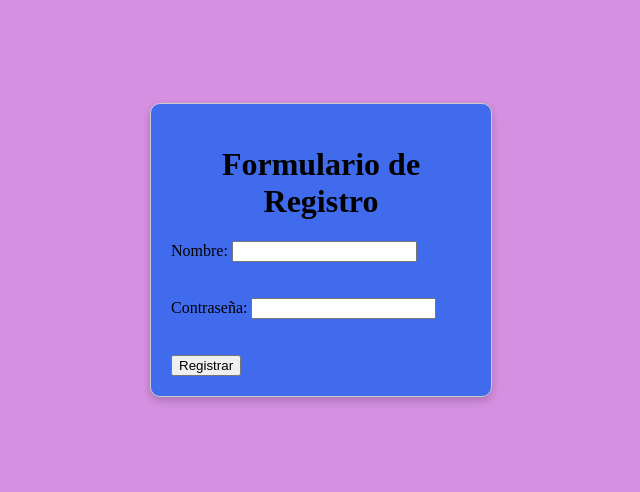
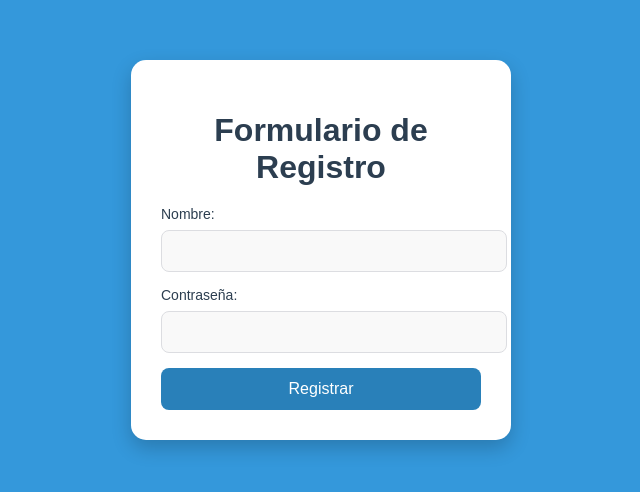
Before and after one commit to l21660180/ACTIVIDAD-3, a plain HTML site: page index.html in a window 1280 px wide. Shown: the part 150-642 px from the top of the page, without its empty margins (319-959 px from the left). Drawn offline with Linux system fonts and the light colour scheme.

Commit message:
index.html

```diff
--- a/index.html
+++ b/index.html
@@ -3,112 +3,146 @@
 <head>
     <meta charset="UTF-8">
     <meta name="viewport" content="width=device-width, initial-scale=1.0">
+    <title>Validación de Formulario</title> <!-- Título en la pestaña del navegador -->
 
-    <title>Validación de Formulario</title>
-    <!-- Título en la pestaña del navegador -->
-
-    <!-- le agregue estilos css a la pagina y una caja para que el formulario tuviera forma  -->
     <style>
+        /* Se define un estilo global para el cuerpo */
         body {
-            display: flex; /* Flexbox crea un diseño flexible y centra los elementos */
-            justify-content: center; /* Alinea horizontal el formulario en el centro  */
-            align-items: center; /* Alinea vertical el formulario en el centro */
-            height: 100vh; /* La altura de la ventana del navegador será igual a la altura visible (100%) */
-            margin: 0; /* Quita los márgenes predeterminados del navegador para que el diseño ocupe toda la pantalla */
-            background-color: #d690e1; /* Color de fondo de la página, un color lilita */
+            display: flex; /* Usamos Flexbox para centrar el contenido */
+            justify-content: center; /* Centra el formulario horizontalmente */
+            align-items: center; /* Centra el formulario verticalmente */
+            min-height: 100vh; /* Se asegura de que el contenido ocupe toda la altura de la ventana */
+            margin: 0; /* Elimina los márgenes predeterminados */
+            background-color: #3498db; /* Fondo azul */
+            font-family: 'Arial', sans-serif; /* Fuente de la página */
         }
 
         /* Estilos para la caja del formulario */
         .form-container {
-            border: 1px solid #ccc; /* borde gris claro a la caja */
-            border-radius: 10px; /* Bordes redondeados para la caja */
-            padding: 20px; /* Espacio interno entre el contenido y el borde */
-            background-color: rgb(64, 107, 237); /* Fondo de la caja, un azul fuerte */
-            box-shadow: 0 4px 8px rgba(0, 0, 0, 0.2); /* Sombra alrededor de la caja */
-            width: 300px; /* un ancho de 300 píxeles para la caja */
+            background-color: white; /* Fondo blanco para el formulario */
+            border-radius: 15px; /* Bordes redondeados */
+            padding: 30px; /* Espacio alrededor del contenido */
+            width: 320px; /* Ancho de la caja del formulario */
+            box-shadow: 0 8px 20px rgba(0, 0, 0, 0.2); /* Sombra para darle profundidad */
+        }
+
+        /* Estilos para el título del formulario */
+        h1 {
+            text-align: center; /* Centra el texto del título */
+            color: #2c3e50; /* Color oscuro para el título */
+            margin-bottom: 20px; /* Espacio debajo del título */
+        }
+
+        /* Estilos para las etiquetas de los campos */
+        label {
+            font-size: 14px; /* Tamaño de la fuente para las etiquetas */
+            color: #2c3e50; /* Color oscuro para las etiquetas */
+            display: block; /* Hace que las etiquetas ocupen toda la línea */
+            margin-bottom: 8px; /* Espacio entre la etiqueta y el campo */
+        }
+
+        /* Estilos para los campos de texto */
+        input[type="text"],
+        input[type="password"] {
+            width: 100%; /* Los campos ocupan el 100% del ancho de la caja */
+            padding: 12px; /* Espacio interno */
+            border: 1px solid #dcdde1; /* Borde gris claro */
+            border-radius: 8px; /* Bordes redondeados */
+            margin-bottom: 15px; /* Espacio debajo de los campos */
+            font-size: 14px; /* Tamaño de la fuente */
+            color: #2c3e50; /* Color del texto */
+            background-color: #f9f9f9; /* Fondo gris claro */
+            transition: border 0.3s ease; /* Transición suave en el borde */
+        }
+
+        /* Efecto cuando el campo está activo (focus) */
+        input[type="text"]:focus,
+        input[type="password"]:focus {
+            border-color: #2980b9; /* Borde azul oscuro cuando el campo está activo */
+            outline: none; /* Elimina el contorno predeterminado */
         }
 
         /* Estilos para los mensajes de error */
         .error {
-            color: #FF69B4; /* El color rosa para los mensajes de error */
-            display: none; /* Se ocultan los mensajes de error hasta que se ocupe */
+            color: #e74c3c; /* Color rojo brillante para los errores */
+            font-size: 12px; /* Tamaño pequeño del texto */
+            display: none; /* Inicialmente están ocultos */
+            margin-bottom: 15px; /* Espacio debajo del mensaje de error */
         }
 
-        /* Estilo para el título del formulario */
-        h1 {
-            text-align: center; /* Alinea el título en el centro de la caja */
+        /* Estilos para el botón de envío */
+        input[type="submit"] {
+            width: 100%; /* El botón ocupa el 100% del ancho */
+            padding: 12px; /* Espacio interno */
+            background-color: #2980b9; /* Color de fondo azul oscuro */
+            border: none; /* Sin borde */
+            border-radius: 8px; /* Bordes redondeados */
+            color: white; /* Texto blanco */
+            font-size: 16px; /* Tamaño de la fuente */
+            cursor: pointer; /* Cambia el cursor a puntero */
+            transition: background-color 0.3s ease; /* Transición suave en el color de fondo */
+        }
+
+        /* Efecto hover para el botón */
+        input[type="submit"]:hover {
+            background-color: #1f639a; /* Fondo más oscuro al pasar el ratón */
         }
     </style>
 </head>
 <body>
     <div class="form-container">
-        <!-- Esta es la caja que contiene el formulario -->
         <h1>Formulario de Registro</h1>
-        <!-- El título del formulario -->
-
         <form id="registroForm" onsubmit="return validarFormulario()">
-            <!-- El formulario usa el evento "onsubmit" para llamar a la función validarFormulario() antes
-                 de enviarse. Si esta función devuelve "false", el envío se detiene. -->
-
-            <!-- Campo para ingresar el nombre del usuario -->
+            <!-- Campo de nombre -->
             <label for="nombre">Nombre:</label>
             <input type="text" id="nombre" name="nombre">
-            <br>
-            <!-- Mensaje de error que se muestra si el campo de nombre está vacío con la etiqueta span-->
             <span id="errorNombre" class="error">¡¡NO PUEDES DEJAR ESPACIOS EN BLANCO!!</span>
-            <br><br>
 
-            <!-- campo extra de la contraseña para que no se viera solito -->
+            <!-- Campo de contraseña -->
             <label for="password">Contraseña:</label>
             <input type="password" id="password" name="password">
-            <br>
-            <!-- Mensaje de error igual que el otro-->
             <span id="errorPassword" class="error">¡¡LA CONTRASEÑA NO PUEDE ESTAR VACÍA!!</span>
-            <br><br>
 
-            <!-- Botón que manda el formulario  -->
+            <!-- Botón de envío -->
             <input type="submit" value="Registrar">
         </form>
     </div>
 
     <script>
-        // Esta función ve si el campo de nombre y contraseña están vacíos al intentar enviar el formulario.
+        // Función de validación del formulario
         function validarFormulario() {
-            // Obtener el valor que el usuario escribió en el campo de texto
-            //variables nombre y contraseña
             let nombre = document.getElementById("nombre").value;
             let password = document.getElementById("password").value;
-            // Obtener los elementos donde se mostrarán los mensajes de error
             let errorNombre = document.getElementById("errorNombre");
             let errorPassword = document.getElementById("errorPassword");
-            // Inicializar las variables de error la de NONAME que pidio
+
             let noname = false;
             let nopassword = false;
 
             // Comprobar si el campo de nombre está vacío
             if (nombre === "") {
-                errorNombre.style.display = "inline"; // Mostrar mensaje de error
-                noname = true; //  hay un error
+                errorNombre.style.display = "block"; // Mostrar mensaje de error
+                noname = true; // Hay un error
             } else {
                 errorNombre.style.display = "none"; // Ocultar mensaje de error
                 noname = false; // No hay error
             }
 
-            // Validar el campo de contraseña
+            // Comprobar si el campo de contraseña está vacío
             if (password === "") {
-                errorPassword.style.display = "inline"; // Mostrar mensaje de error
-                nopassword = true; //  hay un error
+                errorPassword.style.display = "block"; // Mostrar mensaje de error
+                nopassword = true; // Hay un error
             } else {
                 errorPassword.style.display = "none"; // Ocultar mensaje de error
                 nopassword = false; // No hay error
             }
 
-            // Si alguno de los campos está vacío, no se envía
+            // Si hay errores, se impide el envío del formulario
             if (noname || nopassword) {
-                return false; // Detener el envío del formulario
+                return false; // Impedir envío
             }
 
-            return true; // Permitir que el formulario se envíe
+            return true; // Permitir envío
         }
     </script>
 </body>
```
